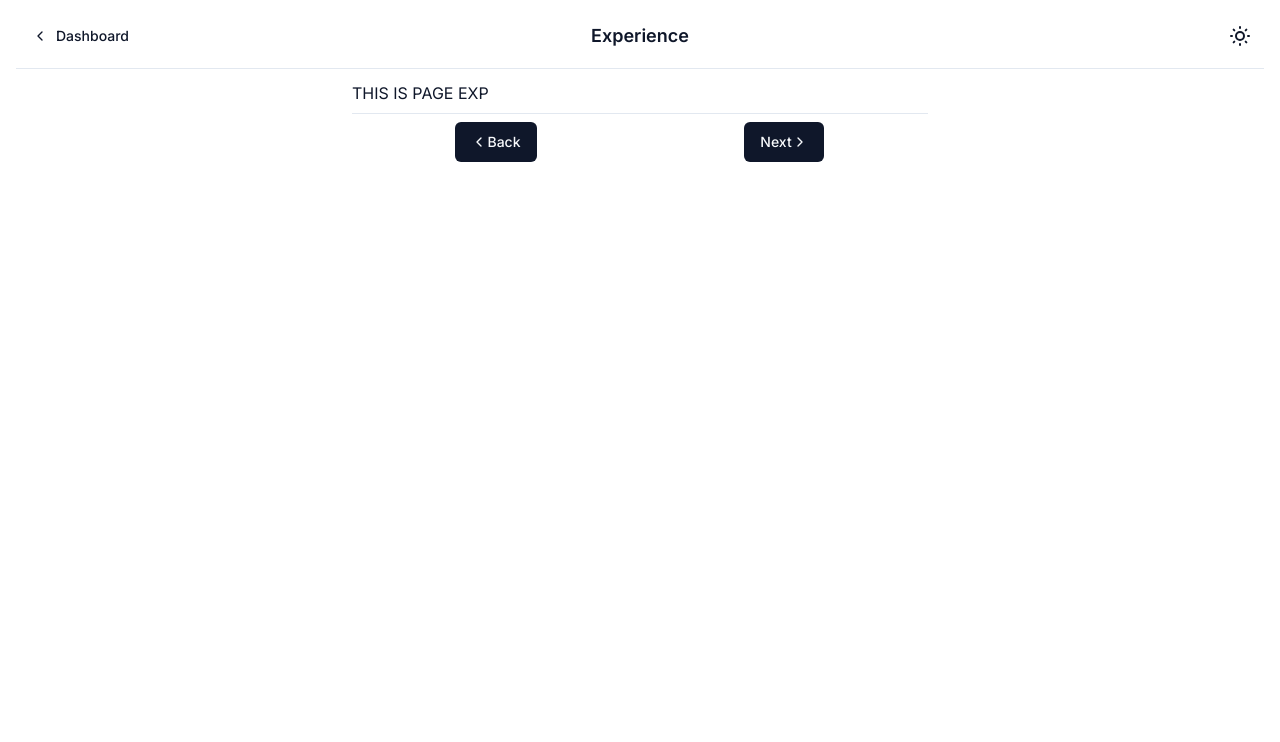
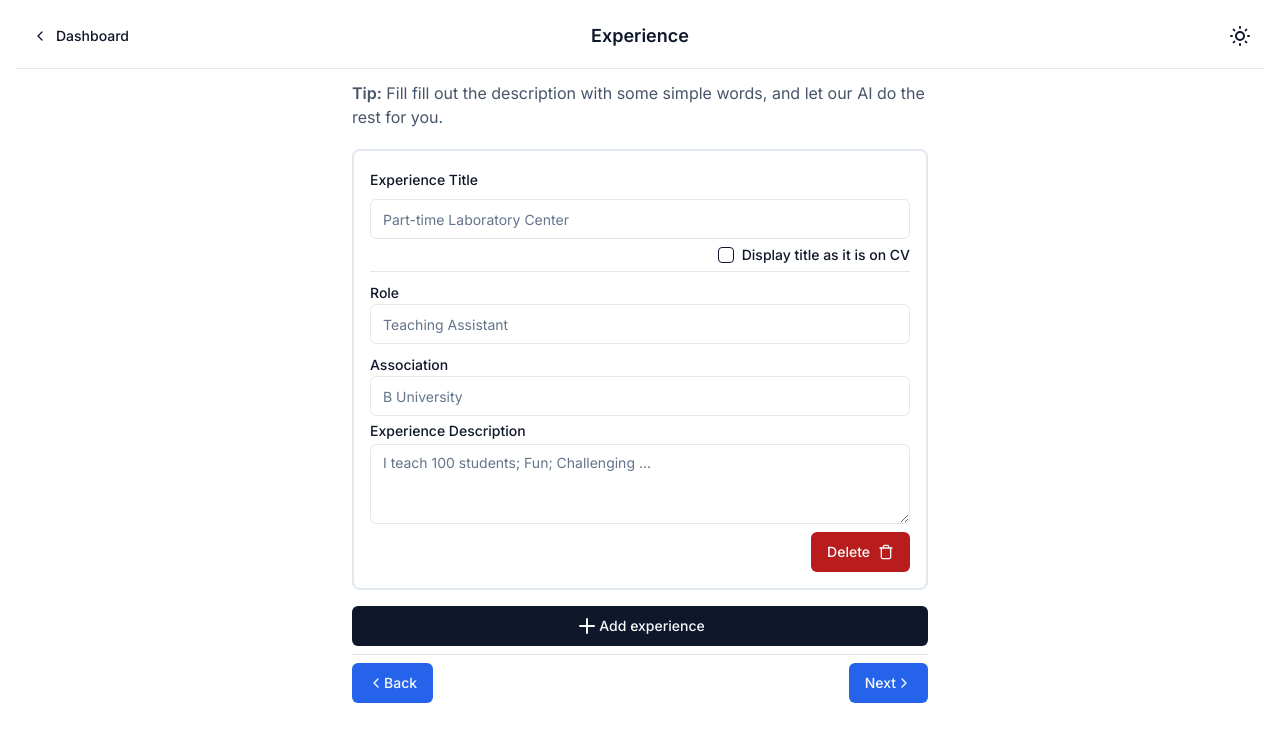
Before and after one commit to heryandjaruma/kupukupu, a Next.js app: page /create/experience in a window 1280 px wide. Shown: the top 742 px of the page. Built offline with nearby package versions, Linux system fonts and the light colour scheme.

Commit message:
content added until organization page

```diff
--- a/app/create/education/page.tsx
+++ b/app/create/education/page.tsx
@@ -1,3 +1,23 @@
+import { Plus } from "lucide-react"
+
+import { Button } from "@/components/ui/button"
+import EducationCard from "@/components/education-card"
+
 export default function Page() {
-  return <div>THIS IS PAGE EDU</div>
+  return (
+    <div className="w-full space-y-2">
+      <div className="mb-5 text-slate-600">
+        <span className="font-semibold">Tip:</span> Fill fill out the{" "}
+        <span>description</span> with some simple words, and let our AI do the
+        rest for you.
+      </div>
+
+      <div className="space-y-4">
+        <EducationCard />
+        <Button className="w-full">
+          <Plus /> Add education
+        </Button>
+      </div>
+    </div>
+  )
 }
--- a/app/create/experience/page.tsx
+++ b/app/create/experience/page.tsx
@@ -1,7 +1,23 @@
-export default function Page(){
-    return(
-        <div>
-            THIS IS PAGE EXP
-        </div>
-    )
+import { Plus } from "lucide-react"
+
+import { Button } from "@/components/ui/button"
+import ExperienceCard from "@/components/experience-card"
+
+export default function Page() {
+  return (
+    <div className="w-full space-y-2">
+      <div className="mb-5 text-slate-600">
+        <span className="font-semibold">Tip:</span> Fill fill out the{" "}
+        <span>description</span> with some simple words, and let our AI do the
+        rest for you.
+      </div>
+
+      <div className="space-y-4">
+        <ExperienceCard />
+        <Button className="w-full">
+          <Plus /> Add experience
+        </Button>
+      </div>
+    </div>
+  )
 }
--- a/app/create/layout.tsx
+++ b/app/create/layout.tsx
@@ -63,12 +63,12 @@ export default function CreateLayout({
 
         <div>
           <div className="grid grid-cols-2 place-items-center">
-            <div>
+            <div className="justify-self-start">
               {current?.prevStep && (
                 <>
                   <Link
                     href={current.prevStep}
-                    className={cn(buttonVariants(), `max-w-fit`)}
+                    className={cn(buttonVariants(), "max-w-fit bg-blue-600")}
                   >
                     <ChevronLeft className="h-4 w-4" />
                     Back
@@ -76,12 +76,13 @@ export default function CreateLayout({
                 </>
               )}
             </div>
-            <div>
+
+            <div className="justify-self-end">
               {current?.nextStep && (
                 <>
                   <Link
                     href={current.nextStep}
-                    className={cn(buttonVariants(), "max-w-fit")}
+                    className={cn(buttonVariants(), "max-w-fit bg-blue-600")}
                   >
                     Next
                     <ChevronRight className="h-4 w-4" />
--- a/app/create/organization/page.tsx
+++ b/app/create/organization/page.tsx
@@ -1,3 +1,23 @@
+import { Plus } from "lucide-react"
+
+import { Button } from "@/components/ui/button"
+import OrganizationCard from "@/components/organization-card"
+
 export default function Page() {
-  return <div>THIS IS PAGE ORG</div>
+  return (
+    <div className="w-full space-y-2">
+      <div className="mb-5 text-slate-600">
+        <span className="font-semibold">Tip:</span> Fill fill out the{" "}
+        <span>description</span> with some simple words, and let our AI do the
+        rest for you.
+      </div>
+
+      <div className="space-y-4">
+        <OrganizationCard />
+        <Button className="w-full">
+          <Plus /> Add organization
+        </Button>
+      </div>
+    </div>
+  )
 }
--- a/app/create/page.tsx
+++ b/app/create/page.tsx
@@ -1,11 +1,5 @@
-import Link from "next/link"
-import { ChevronRight } from "lucide-react"
-
-import { cn } from "@/lib/utils"
-import { buttonVariants } from "@/components/ui/button"
 import { Input } from "@/components/ui/input"
 import { Label } from "@/components/ui/label"
-import { Separator } from "@/components/ui/separator"
 
 export default function Page() {
   return (
--- /dev/null
+++ b/components/education-card.tsx
@@ -0,0 +1,41 @@
+import { Trash } from "lucide-react"
+
+import { Button } from "./ui/button"
+import { Input } from "./ui/input"
+import { Label } from "./ui/label"
+import { Textarea } from "./ui/textarea"
+
+export default function EducationCard() {
+  return (
+    <div className="space-y-2 rounded-lg border-2 p-4">
+      <div id="edu-level">
+        <Label htmlFor="email-2">Education Level</Label>
+        <Input type="email" id="email-2" placeholder="Bachelor of Science" />
+      </div>
+
+      <div id="major">
+        <Label htmlFor="email-2">Education Major</Label>
+        <Input type="email" id="major" placeholder="Computer Science" />
+      </div>
+
+      <div id="association">
+        <Label htmlFor="email-2">Association</Label>
+        <Input type="email" id="email-2" placeholder="B University" />
+      </div>
+
+      <div className="grid w-full gap-1.5">
+        <Label htmlFor="message">Education Description</Label>
+        <Textarea
+          placeholder="I won a competition; I have a good score 3.6 GPA ..."
+          id="message"
+        />
+      </div>
+
+      <div className="w-full text-end">
+        <Button className="bg-red-700">
+          Delete <Trash className="ml-2 h-4 w-4" />{" "}
+        </Button>
+      </div>
+    </div>
+  )
+}
--- /dev/null
+++ b/components/experience-card.tsx
@@ -0,0 +1,58 @@
+import { Trash } from "lucide-react"
+
+import { Button } from "./ui/button"
+import { Checkbox } from "./ui/checkbox"
+import { Input } from "./ui/input"
+import { Label } from "./ui/label"
+import { Separator } from "./ui/separator"
+import { Textarea } from "./ui/textarea"
+
+export default function ExperienceCard() {
+  return (
+    <div className="space-y-2 rounded-lg border-2 p-4">
+      <div id="full-name" className="space-y-2">
+        <Label htmlFor="email-2">Experience Title</Label>
+        <Input
+          type="email"
+          id="email-2"
+          placeholder="Part-time Laboratory Center"
+        />
+        <div className="flex w-full items-center justify-end space-x-2">
+          <Checkbox id="terms" />
+          <label
+            htmlFor="terms"
+            className="text-sm font-medium leading-none peer-disabled:cursor-not-allowed peer-disabled:opacity-70"
+          >
+            Display title as it is on CV
+          </label>
+        </div>
+      </div>
+
+      <Separator />
+
+      <div id="role">
+        <Label htmlFor="email-2">Role</Label>
+        <Input type="email" id="email-2" placeholder="Teaching Assistant" />
+      </div>
+
+      <div id="association">
+        <Label htmlFor="email-2">Association</Label>
+        <Input type="email" id="email-2" placeholder="B University" />
+      </div>
+
+      <div className="grid w-full gap-1.5">
+        <Label htmlFor="message">Experience Description</Label>
+        <Textarea
+          placeholder="I teach 100 students; Fun; Challenging ..."
+          id="message"
+        />
+      </div>
+
+      <div className="w-full text-end">
+        <Button className="bg-red-700">
+          Delete <Trash className="ml-2 h-4 w-4" />{" "}
+        </Button>
+      </div>
+    </div>
+  )
+}
--- /dev/null
+++ b/components/organization-card.tsx
@@ -0,0 +1,36 @@
+import { Trash } from "lucide-react"
+
+import { Button } from "./ui/button"
+import { Input } from "./ui/input"
+import { Label } from "./ui/label"
+import { Textarea } from "./ui/textarea"
+
+export default function OrganizationCard() {
+  return (
+    <div className="space-y-2 rounded-lg border-2 p-4">
+      <div id="organization-title">
+        <Label htmlFor="email-2">Organization Name</Label>
+        <Input type="text" id="email-2" placeholder="NASA" />
+      </div>
+
+      <div id="organization">
+        <Label htmlFor="email-2">Role</Label>
+        <Input type="email" id="email-2" placeholder="Social media admin" />
+      </div>
+
+      <div className="grid w-full gap-1.5">
+        <Label htmlFor="message">Organization Description</Label>
+        <Textarea
+          placeholder="I worked for 6 months; managing social media posts ..."
+          id="message"
+        />
+      </div>
+
+      <div className="w-full text-end">
+        <Button className="bg-red-700">
+          Delete <Trash className="ml-2 h-4 w-4" />{" "}
+        </Button>
+      </div>
+    </div>
+  )
+}
--- /dev/null
+++ b/components/ui/checkbox.tsx
@@ -0,0 +1,30 @@
+"use client"
+
+import * as React from "react"
+import * as CheckboxPrimitive from "@radix-ui/react-checkbox"
+import { Check } from "lucide-react"
+
+import { cn } from "@/lib/utils"
+
+const Checkbox = React.forwardRef<
+  React.ElementRef<typeof CheckboxPrimitive.Root>,
+  React.ComponentPropsWithoutRef<typeof CheckboxPrimitive.Root>
+>(({ className, ...props }, ref) => (
+  <CheckboxPrimitive.Root
+    ref={ref}
+    className={cn(
+      "peer h-4 w-4 shrink-0 rounded-sm border border-primary ring-offset-background focus-visible:outline-none focus-visible:ring-2 focus-visible:ring-ring focus-visible:ring-offset-2 disabled:cursor-not-allowed disabled:opacity-50 data-[state=checked]:bg-primary data-[state=checked]:text-primary-foreground",
+      className
+    )}
+    {...props}
+  >
+    <CheckboxPrimitive.Indicator
+      className={cn("flex items-center justify-center text-current")}
+    >
+      <Check className="h-4 w-4" />
+    </CheckboxPrimitive.Indicator>
+  </CheckboxPrimitive.Root>
+))
+Checkbox.displayName = CheckboxPrimitive.Root.displayName
+
+export { Checkbox }
--- /dev/null
+++ b/components/ui/switch.tsx
@@ -0,0 +1,29 @@
+"use client"
+
+import * as React from "react"
+import * as SwitchPrimitives from "@radix-ui/react-switch"
+
+import { cn } from "@/lib/utils"
+
+const Switch = React.forwardRef<
+  React.ElementRef<typeof SwitchPrimitives.Root>,
+  React.ComponentPropsWithoutRef<typeof SwitchPrimitives.Root>
+>(({ className, ...props }, ref) => (
+  <SwitchPrimitives.Root
+    className={cn(
+      "peer inline-flex h-[24px] w-[44px] shrink-0 cursor-pointer items-center rounded-full border-2 border-transparent transition-colors focus-visible:outline-none focus-visible:ring-2 focus-visible:ring-ring focus-visible:ring-offset-2 focus-visible:ring-offset-background disabled:cursor-not-allowed disabled:opacity-50 data-[state=checked]:bg-primary data-[state=unchecked]:bg-input",
+      className
+    )}
+    {...props}
+    ref={ref}
+  >
+    <SwitchPrimitives.Thumb
+      className={cn(
+        "pointer-events-none block h-5 w-5 rounded-full bg-background shadow-lg ring-0 transition-transform data-[state=checked]:translate-x-5 data-[state=unchecked]:translate-x-0"
+      )}
+    />
+  </SwitchPrimitives.Root>
+))
+Switch.displayName = SwitchPrimitives.Root.displayName
+
+export { Switch }
--- /dev/null
+++ b/components/ui/textarea.tsx
@@ -0,0 +1,24 @@
+import * as React from "react"
+
+import { cn } from "@/lib/utils"
+
+export interface TextareaProps
+  extends React.TextareaHTMLAttributes<HTMLTextAreaElement> {}
+
+const Textarea = React.forwardRef<HTMLTextAreaElement, TextareaProps>(
+  ({ className, ...props }, ref) => {
+    return (
+      <textarea
+        className={cn(
+          "flex min-h-[80px] w-full rounded-md border border-input bg-transparent px-3 py-2 text-sm ring-offset-background placeholder:text-muted-foreground focus-visible:outline-none focus-visible:ring-2 focus-visible:ring-ring focus-visible:ring-offset-2 disabled:cursor-not-allowed disabled:opacity-50",
+          className
+        )}
+        ref={ref}
+        {...props}
+      />
+    )
+  }
+)
+Textarea.displayName = "Textarea"
+
+export { Textarea }
--- a/package.json
+++ b/package.json
@@ -15,12 +15,14 @@
   },
   "dependencies": {
     "@radix-ui/react-avatar": "^1.0.3",
+    "@radix-ui/react-checkbox": "^1.0.4",
     "@radix-ui/react-dialog": "^1.0.4",
     "@radix-ui/react-dropdown-menu": "^2.0.5",
     "@radix-ui/react-label": "^2.0.2",
     "@radix-ui/react-popover": "^1.0.6",
     "@radix-ui/react-separator": "^1.0.3",
     "@radix-ui/react-slot": "^1.0.2",
+    "@radix-ui/react-switch": "^1.0.3",
     "class-variance-authority": "^0.4.0",
     "clsx": "^1.2.1",
     "cmdk": "^0.2.0",
```
Also changed, not shown: 1 other file (tests, documents, lock files or other folders).
